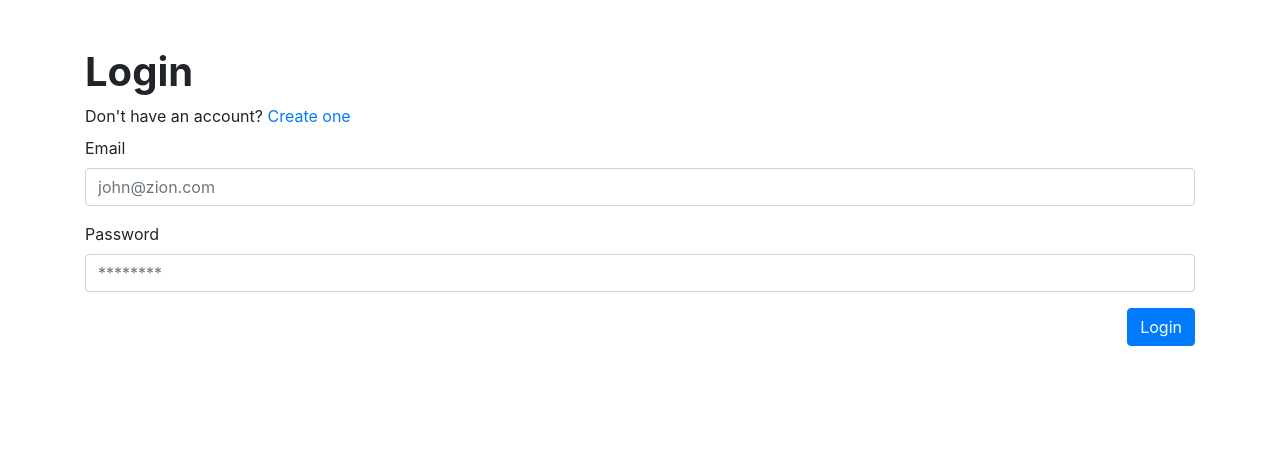
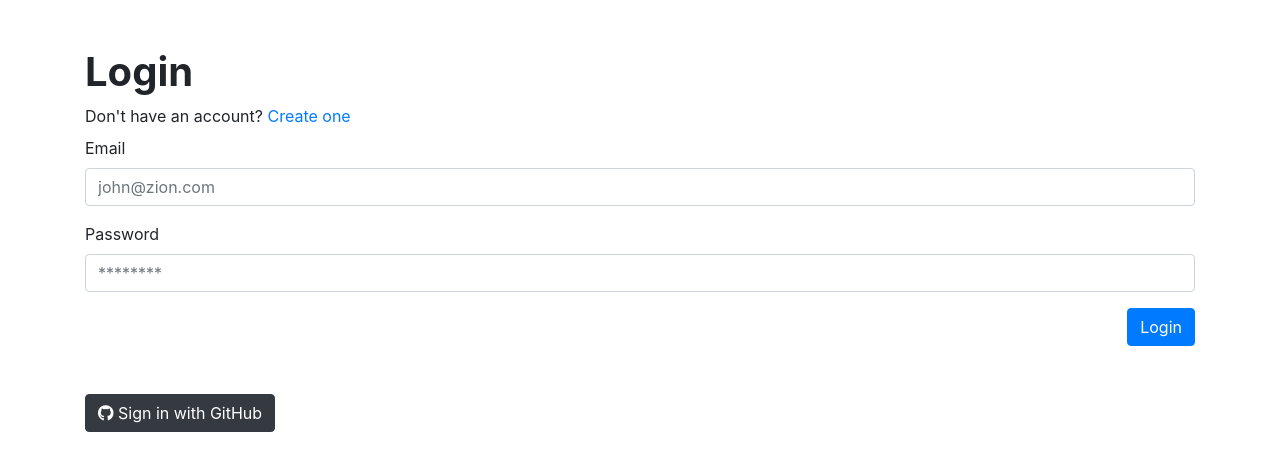
Before and after one commit to itsnamgyu/node-one, a website: page views/login.html in a window 1280 px wide. Drawn offline with nearby package versions, Linux system fonts and the light colour scheme.

Commit message:
Add link to GitHub auth

```diff
--- a/views/login.html
+++ b/views/login.html
@@ -28,6 +28,9 @@
           <button class="btn btn-primary ml-auto" type="submit">Login</button>
         </div>
       </form>
+      <div class="mt-5">
+        <a href="/user/auth/github"><button class="btn btn-dark"><i class="fab fa-github"></i> Sign in with GitHub</button></a>
+      </div>
     </div>
   </div>
 </div>
```
